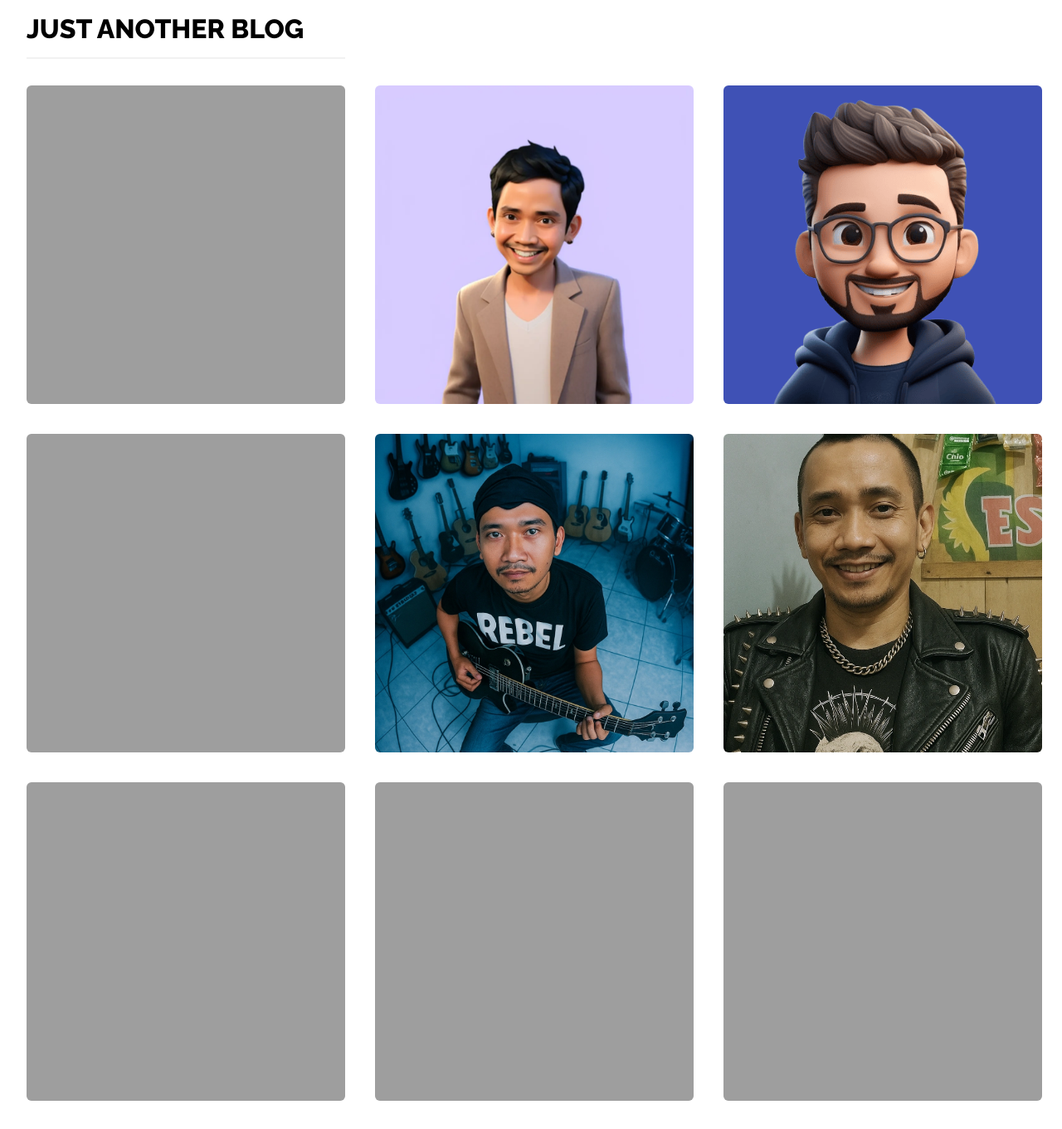
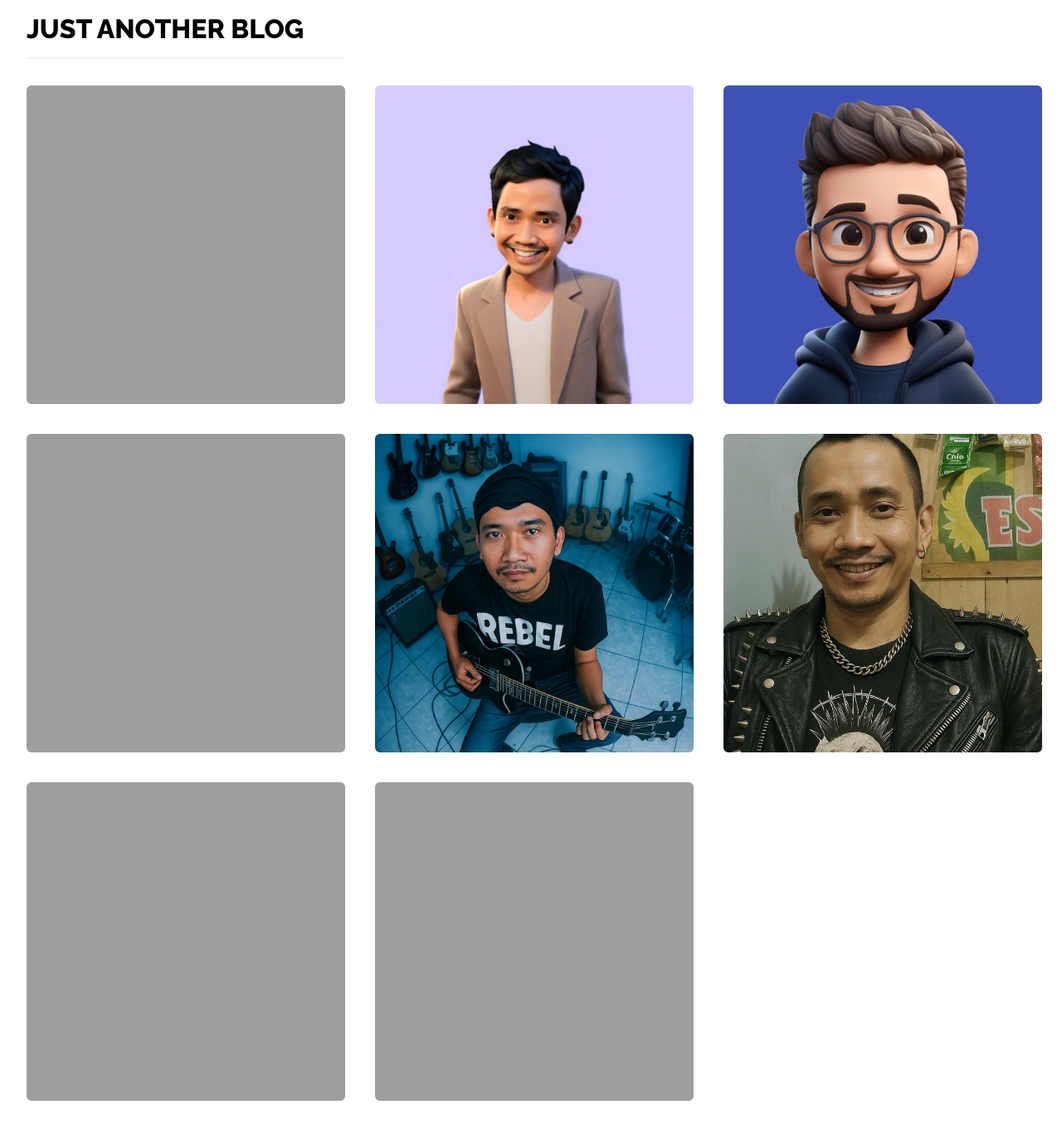
Before and after one commit to bungferry/bungferry.github.io, a Jekyll site: the page built from index.html, in a window 1280 px wide. Shown: the top 1361 px of the page at 83% size. Built offline with Jekyll 4.4.1, drawn with Linux system fonts in a browser that asks for light colours; grey boxes are pictures that could not be loaded.

Commit message:
Update foto.yml

```diff
--- a/_data/foto.yml
+++ b/_data/foto.yml
@@ -6,4 +6,3 @@
 - url: https://verdoank.pages.dev/assets/images/photo6.webp
 - url: https://verdoank.pages.dev/assets/images/photo7.png
 - url: https://verdoank.pages.dev/assets/images/photo8.png
-- url: https://verdoank.pages.dev/assets/images/photo9.png
```
